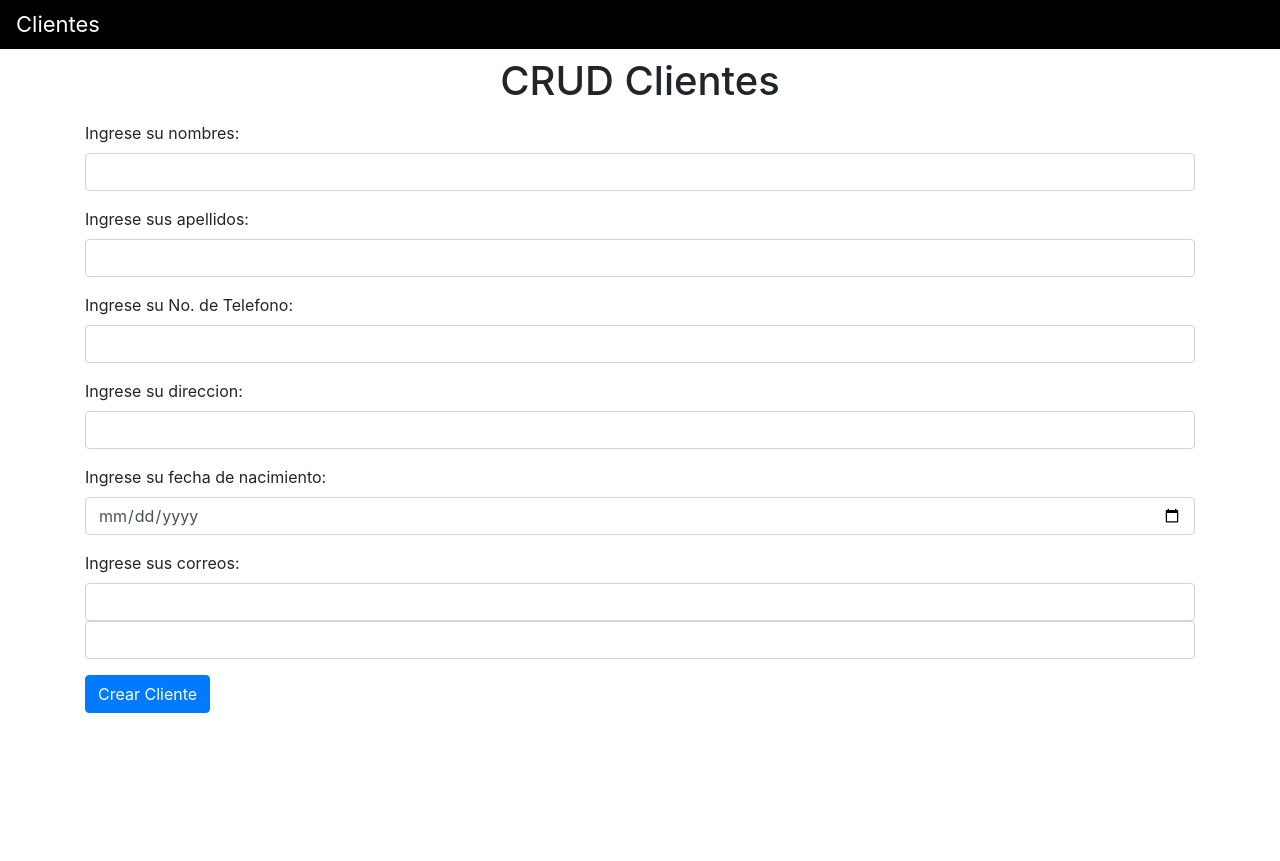
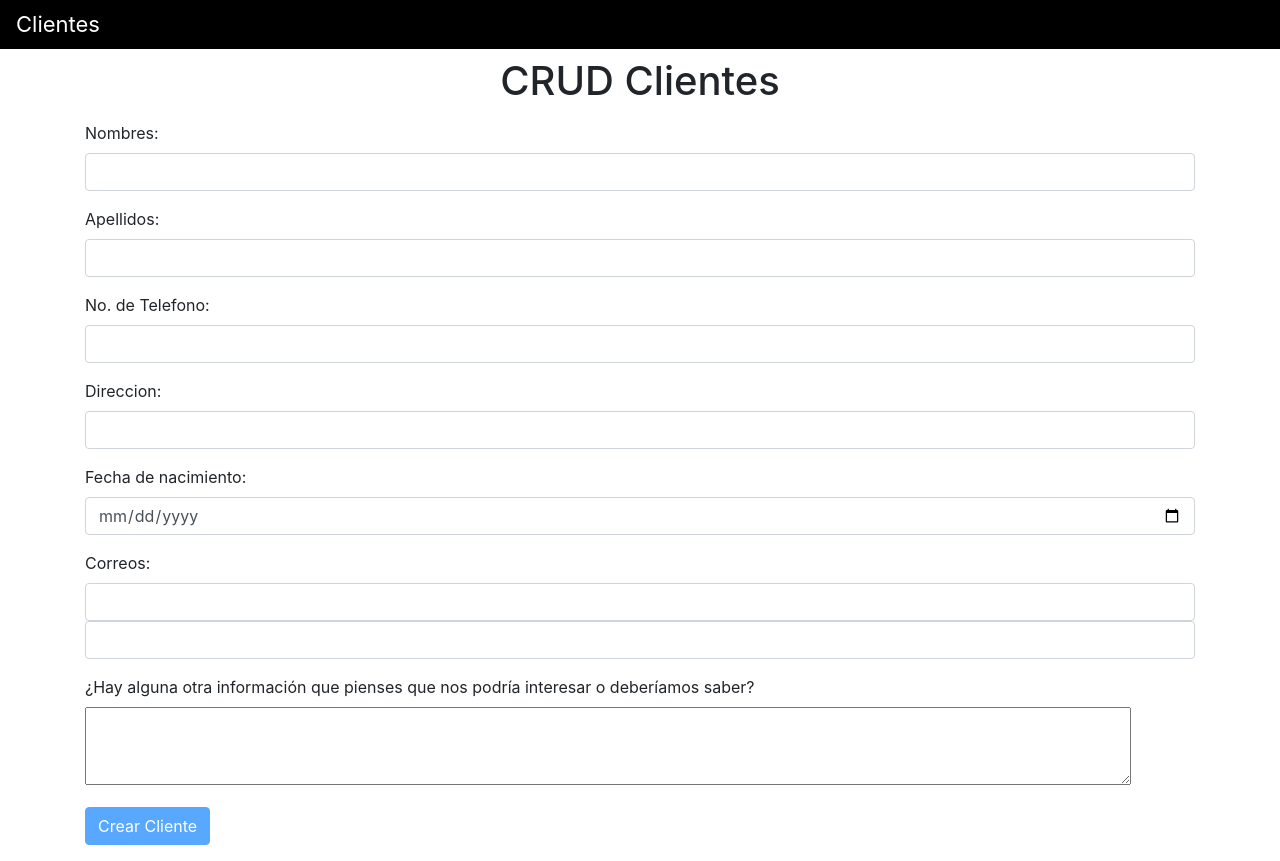
Before and after one commit to halconspartan/clientesangularfire, an Angular app: page / in a window 1280 px wide. Before the commit the page ends 800 px from the top, so only its background shows below. Built offline with nearby package versions, Linux system fonts and the light colour scheme; what @angular/fire would draw is missing.

Commit message:
ngModel para enlace bidireccional en elementoshtml

```diff
--- a/src/app/app.component.html
+++ b/src/app/app.component.html
@@ -6,31 +6,35 @@
           <h1>CRUD Clientes</h1>
       </div>
       <div class="form-group">
-          <label for="nombres">Ingrese su nombres:</label>
-          <input type="text" class="form-control" id="nombres">
+          <label for="nombres">Nombres:</label>
+          <input type="text" class="form-control" [(ngModel)]="clienteNombres" id="nombres" required>
       </div>
       <div class="form-group">
-        <label for="apellidos">Ingrese sus apellidos:</label>
-        <input type="text" class="form-control" id="apellidos">
+        <label for="apellidos">Apellidos:</label>
+        <input type="text" class="form-control" [(ngModel)]="clienteApellidos" id="apellidos" required>
       </div>
       <div class="form-group">
-          <label for="telefono">Ingrese su No. de Telefono:</label>
-          <input type="number" class="form-control" id="telefono">
+          <label for="telefono">No. de Telefono:</label>
+          <input type="tel" class="form-control" [(ngModel)]="clienteTelefono" id="telefono" required pattern="[0-9]{10}">
       </div>
       <div class="form-group">
-          <label for="direccion">Ingrese su direccion:</label>
-          <input type="text" class="form-control" id="direccion">
+          <label for="direccion">Direccion:</label>
+          <input type="text" class="form-control" [(ngModel)]="clienteDireccion" id="direccion" required>
       </div>
       <div class="form-group">
-        <label for="fechanac">Ingrese su fecha de nacimiento:</label>
-        <input type="date" class="form-control" id="fechanac">
+        <label for="fechanac">Fecha de nacimiento:</label>
+        <input type="date" class="form-control" [(ngModel)]="clienteFecha" id="fechanac" required>
       </div>
       <div class="form-group">
-        <label for="correos">Ingrese sus correos:</label>
-        <input type="email" class="form-control" id="correos">
-        <input type="email" class="form-control" id="correos">
+        <label for="correos">Correos:</label>
+        <input type="email" class="form-control" [(ngModel)]="clienteCorreos" id="correos" required>
+        <input type="email" class="form-control" [(ngModel)]="clienteCorreos" id="correos" required>
       </div>
       <div class="form-group">
-          <button class="btn btn-primary">Crear Cliente</button>
+        <label for="comentarios">¿Hay alguna otra información que pienses que nos podría interesar o deberíamos saber?</label><br>
+        <textarea id="comentarios" [(ngModel)]="clienteComentarios" rows="3" cols="100"></textarea>
+      </div>
+      <div class="form-group">
+          <button class="btn btn-primary" [disabled]="!clienteNombres || !clienteApellidos || !clienteTelefono || !clienteDireccion || !clienteFecha || !clienteCorreos || !clienteComentarios">Crear Cliente</button>
       </div>
   </div>
--- a/src/app/app.module.ts
+++ b/src/app/app.module.ts
@@ -1,5 +1,7 @@
 import { BrowserModule } from '@angular/platform-browser';
 import { NgModule } from '@angular/core';
+
+import {FormsModule} from '@angular/forms';
 
 import {AngularFireModule} from '@angular/fire';
 import {AngularFireDatabaseModule} from '@angular/fire/database';
@@ -16,6 +18,7 @@ import { AppComponent } from './app.component';
   ],
   imports: [
     BrowserModule,
+    FormsModule,
     AngularFireModule.initializeApp(environment.firebase),
     AngularFireDatabaseModule,
     AngularFirestoreModule,
```
Also changed, not shown: src/app/app.component.ts (+9 -0 lines).
